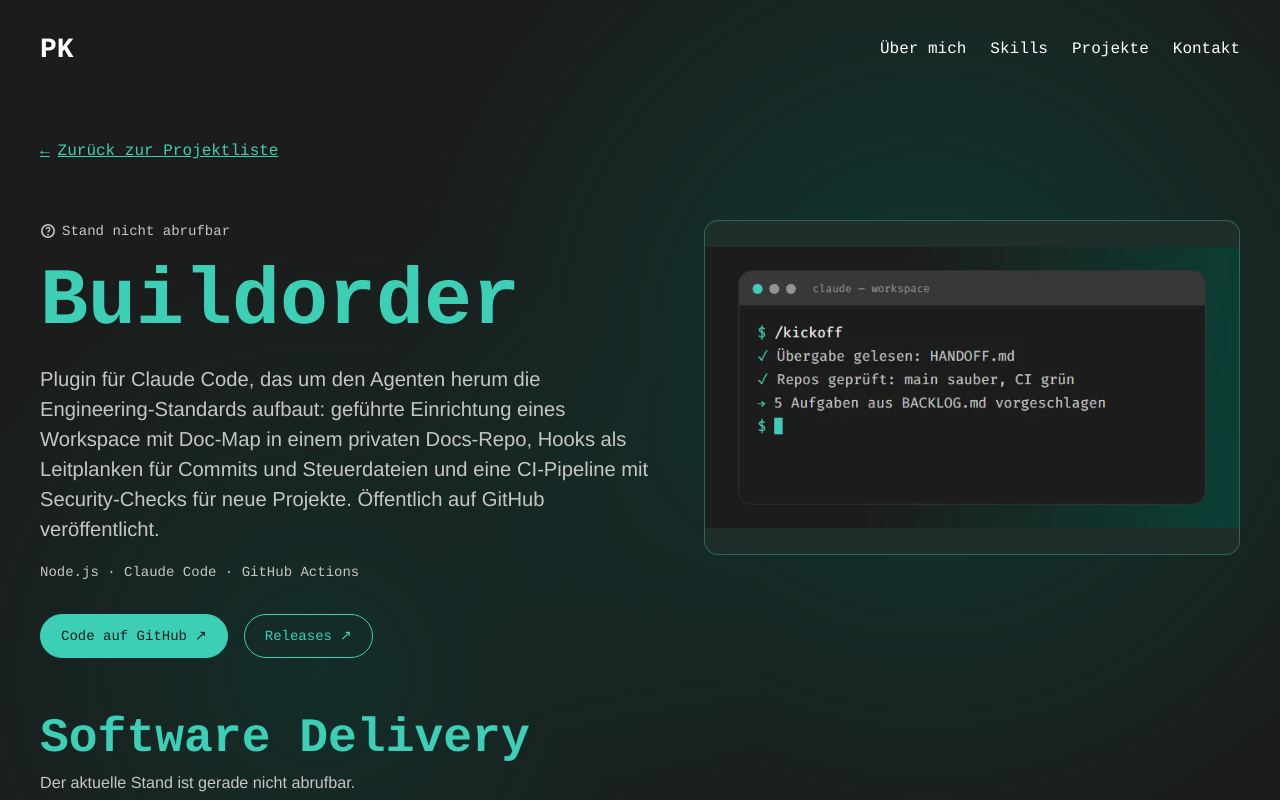
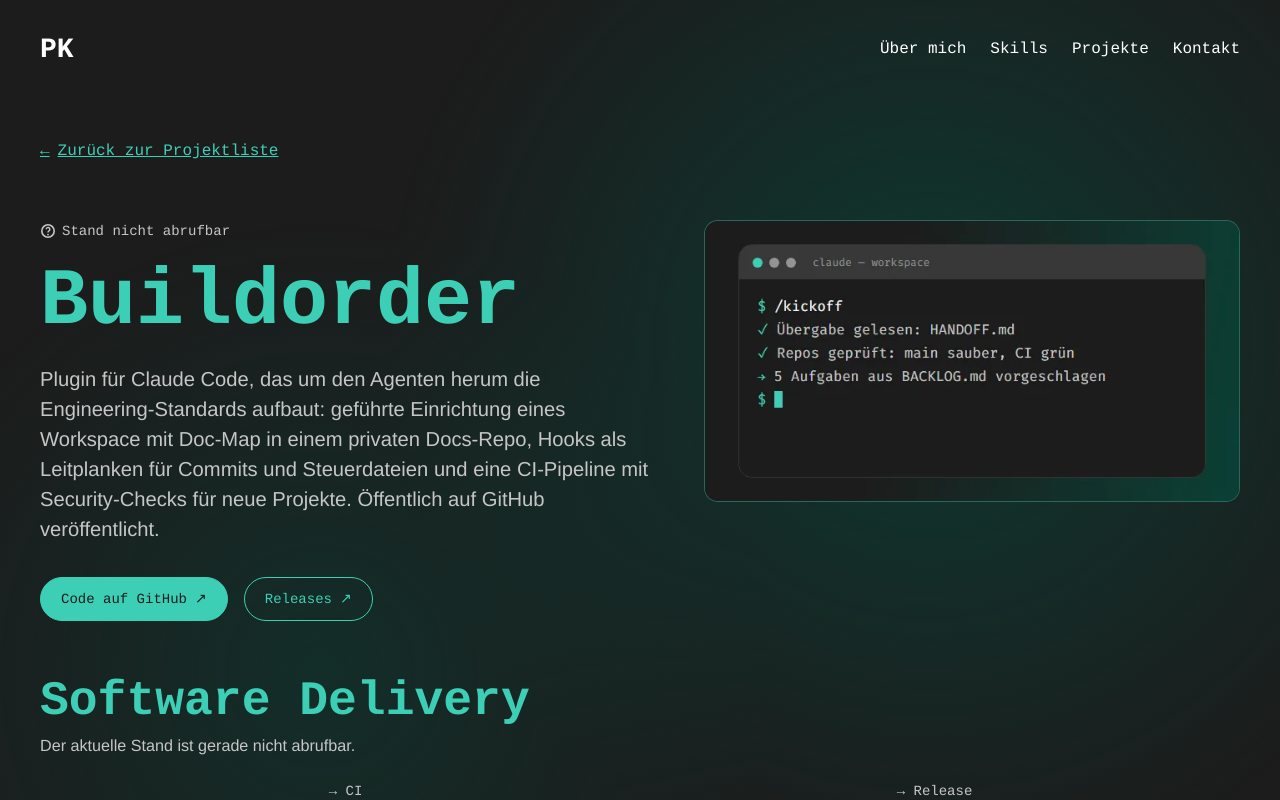
Before and after one commit to PhilippKlinger/philippklinger.com, an Angular app: page /projekte/buildorder/ in a window 1280 px wide. Shown: the top 800 px of the page. Built offline with nearby package versions, Linux system fonts and the light colour scheme; no server answers; a web font is replaced by a local one.

Commit message:
feat(project-page): drop the tech line, let the image frame follow the image

```diff
--- a/src/app/pages/project-page/project-page.html
+++ b/src/app/pages/project-page/project-page.html
@@ -14,7 +14,6 @@
       </p>
       <h1>{{ project().title }}</h1>
       <p class="summary">{{ project().summary }}</p>
-      <p class="tech">{{ tech() }}</p>
       @if (project().links.length > 0) {
         <ul class="links">
           @for (link of project().links; track link.url; let first = $first) {
@@ -29,8 +28,8 @@
       }
     </div>
 
-    <!-- 16:10 frame; the image keeps its own ratio inside, so its height is reserved. -->
-    <div class="media">
+    <!-- The frame follows the image; width and height on the img reserve its height. Without one: 16:10 placeholder. -->
+    <div class="media" [class.media-placeholder]="!project().preview">
       @if (project().preview; as preview) {
         <!-- Above the fold, so no lazy loading. Empty alt: the text says it all. -->
         <img
--- a/src/app/pages/project-page/project-page.scss
+++ b/src/app/pages/project-page/project-page.scss
@@ -46,14 +46,6 @@ h1 {
   color: var(--color-text-muted);
 }
 
-// Muted, not subtle: subtle falls below 4.5:1 on the brightest haze (contrast.e2e.ts).
-.tech {
-  margin-top: var(--space-sm);
-  font-family: var(--font-code);
-  font-size: var(--text-sm);
-  color: var(--color-text-muted);
-}
-
 .links {
   display: flex;
   flex-wrap: wrap;
@@ -90,12 +82,9 @@ h1 {
   }
 }
 
-// 16:10 like the list; until the final images arrive the image keeps its own ratio inside.
+// The frame follows the image, so there is no area above or below it.
 .media {
-  // The single row stretches to the frame: the placeholder fills it, the image is centered.
-  display: grid;
   align-self: start;
-  aspect-ratio: 16 / 10;
   overflow: hidden;
   border: var(--border-width) solid var(--color-line);
   border-radius: var(--radius-small);
@@ -103,10 +92,15 @@ h1 {
 
   img {
     display: block;
-    align-self: center;
     width: 100%;
     height: auto;
   }
+}
+
+// Without an image the striped placeholder keeps the 16:10 frame.
+.media-placeholder {
+  display: grid;
+  aspect-ratio: 16 / 10;
 }
 
 .placeholder {
--- a/src/app/pages/project-page/project-page.ts
+++ b/src/app/pages/project-page/project-page.ts
@@ -39,7 +39,6 @@ export class ProjectPage {
   protected readonly deliveryTexts = deliveryTexts;
   protected readonly blockTexts = blockTexts;
   protected readonly built = computed(() => this.content[this.project().slug]);
-  protected readonly tech = computed(() => this.project().stack.join(' · '));
   /** The same status line as the row of the project list (spec 16.3). */
   protected readonly statusLine = computed(() => {
     const plan = deliveryPlans[this.project().slug];
```
Also changed, not shown: 2 other files (tests, documents, lock files or other folders).
